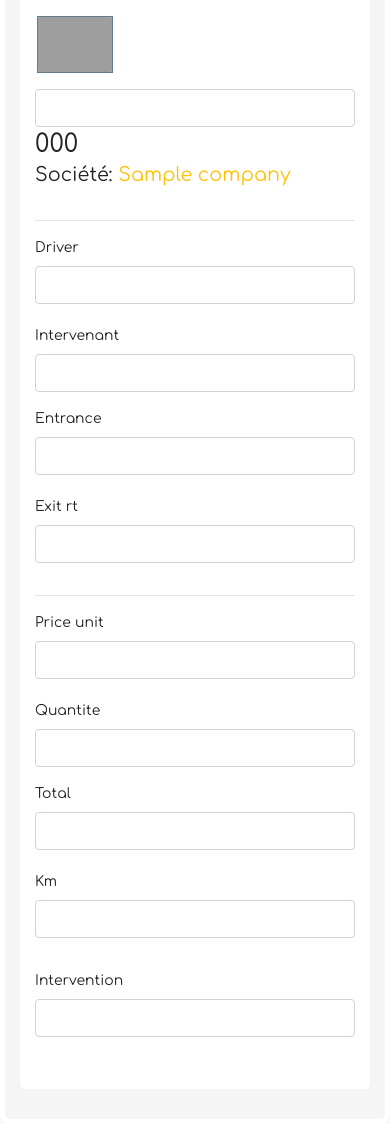
After one commit to NayLocks/RIBETRANS, a Symfony app: template templates/LightVehicles/maintenance.html.twig in a window 390 px wide. The commit adds this page. Shown: the part 437-1561 px from the top of the page. Run offline with Twig, Linux system fonts and the light colour scheme; the template is opened without the code that fills it: most values are stand-ins (such as "Sample title", 1, 10 or a date in 2020); form fields are guessed from the names that the template uses; some libraries are stand-ins or nearby versions; grey boxes are pictures that could not be loaded.

Commit message:
ADD MAINTENANCE TO

```diff
--- a/templates/LightVehicles/cardLightVehicle.html.twig
+++ b/templates/LightVehicles/cardLightVehicle.html.twig
@@ -290,7 +290,7 @@
                         <li class="nav-item"><a class="nav-link {% if j == 1 %}active{% endif %}" data-toggle="tab" href="#product_{{ j }}"><img src="{{ asset('Vehicles/'~ vehicle.numberPlate ~'/'~ picture.path) }}" alt=""/></a></li>
                       {% endfor%}
                     </ul>
-                    <a href="#" class="btn btn-default btn-round" style="width: 100%; font-size: 15px;">NOUVEL ENTRETIEN</a>
+                    <a href="{{ path('newMaintenanceLV', { 'numberPlate': vehicle.numberPlate }) }}" class="btn btn-default btn-round" style="width: 100%; font-size: 15px;">NOUVEL ENTRETIEN</a>
                   </div>
                   <div class="col-xl-9 col-lg-8 col-md-12">
                     <div class="table-responsive">
--- /dev/null
+++ b/templates/LightVehicles/maintenance.html.twig
@@ -0,0 +1,114 @@
+{% extends 'base.html.twig' %}
+{% block title %}{{ vehicle.numberPlate }}{% endblock %}
+{% block pageTitle %}Fiche Véhicule > {{ vehicle.numberPlate }}{% endblock %}
+{% block body %}
+
+    <div class="container-fluid">
+        <div class="row clearfix">
+            <div class="col-lg-12">
+                <div class="card">
+                    <div class="body">
+                        <ul class="nav nav-tabs">
+                            <li class="nav-item"><a class="nav-link active" data-toggle="tab" href="#location">NOUVELLE LOCATION</a></li>
+                        </ul>
+                    </div>
+                </div>
+                <div class="card">
+                    <div class="body">
+                        <div class="tab-content">
+                            {{ form_start(form) }}
+                            <div class="tab-pane active" id="location">
+                                <div class="row">
+                                    <div class="col-xl-3 col-lg-4 col-md-12">
+                                        <div class="preview preview-pic tab-content">
+                                            {% set i = 0 %}
+                                            {% for picture in vehicle.lVehiclesPictures %}
+                                                {% set i = i+1 %}
+                                                <div class="tab-pane {% if i == 1 %}active{% endif %}" id="product_{{ i }}"><img src="{{ asset('Vehicles/'~ vehicle.numberPlate ~'/'~ picture.path) }}" class="img-fluid" alt=""/></div>
+                                            {% endfor%}
+                                        </div>
+                                        <ul class="preview thumbnail nav nav-tabs">
+                                            {% set j = 0 %}
+                                            {% for picture in vehicle.lVehiclesPictures %}
+                                                {% set j = j+1 %}
+                                                <li class="nav-item"><a class="nav-link {% if j == 1 %}active{% endif %}" data-toggle="tab" href="#product_{{ j }}"><img src="{{ asset('Vehicles/'~ vehicle.numberPlate ~'/'~ picture.path) }}" alt=""/></a></li>
+                                            {% endfor%}
+                                        </ul>
+                                        {{ form_widget(form.valider) }}
+                                    </div>
+                                    <div class="col-xl-9 col-lg-8 col-md-12">
+                                        <div class="product details">
+                                            <div class="row clearfix">
+                                                <div class="col-sm-12">
+                                                    <h3 class="product-title mb-0">{{ vehicle.numberPlate }}</h3>
+                                                    <h5 class="price mt-0">Société: <span class="col-amber" id="societe">{{ vehicle.company.name }}</span></h5>
+                                                </div>
+                                            </div>
+                                            <hr>
+                                            <div class="row clearfix">
+                                                <div class="col-sm-6">
+                                                    <div class="form-group">
+                                                        {{ form_label(form.driver) }}
+                                                        {{ form_widget(form.driver) }}
+                                                        <br>
+                                                        {{ form_label(form.intervenant) }}
+                                                        {{ form_widget(form.intervenant) }}
+                                                    </div>
+                                                </div>
+                                                <div class="col-sm-6">
+                                                    <div class="form-group">
+                                                        {{ form_label(form.entrance) }}
+                                                        {{ form_widget(form.entrance) }}
+                                                        <br>
+                                                        {{ form_label(form.exitRT) }}
+                                                        {{ form_widget(form.exitRT) }}
+                                                    </div>
+                                                </div>
+                                            </div>
+                                            <hr>
+                                            <div class="row clearfix">
+                                                <div class="col-sm-6">
+                                                    <div class="form-group">
+                                                        {{ form_label(form.priceUnit) }}
+                                                        {{ form_widget(form.priceUnit) }}
+                                                        <br>
+                                                        {{ form_label(form.quantite) }}
+                                                        {{ form_widget(form.quantite) }}
+                                                    </div>
+                                                </div>
+                                                <div class="col-sm-6">
+                                                    <div class="form-group">
+                                                        {{ form_label(form.total) }}
+                                                        {{ form_widget(form.total) }}
+                                                        <br>
+                                                        {{ form_label(form.km) }}
+                                                        {{ form_widget(form.km) }}
+                                                    </div>
+                                                </div>
+                                            </div>
+                                            <div class="row clearfix">
+                                                <div class="col-sm-12">
+                                                    <div class="form-group">
+
+                                                    </div>
+                                                </div>
+                                                <div class="col-sm-12">
+                                                    <div class="form-group">
+                                                        {{ form_label(form.intervention) }}
+                                                        {{ form_widget(form.intervention) }}
+                                                        <br>
+                                                    </div>
+                                                </div>
+                                            </div>
+                                        </div>
+                                    </div>
+                                </div>
+                            </div>
+                            {{ form_end(form) }}
+                        </div>
+                    </div>
+                </div>
+            </div>
+        </div>
+    </div
+{% endblock %}
```
Also changed, not shown: src/Controller/MaintenancesController.php (added, +54 -0 lines), src/Form/LVMaintenanceFormType.php (added, +84 -0 lines), 2 other files.
